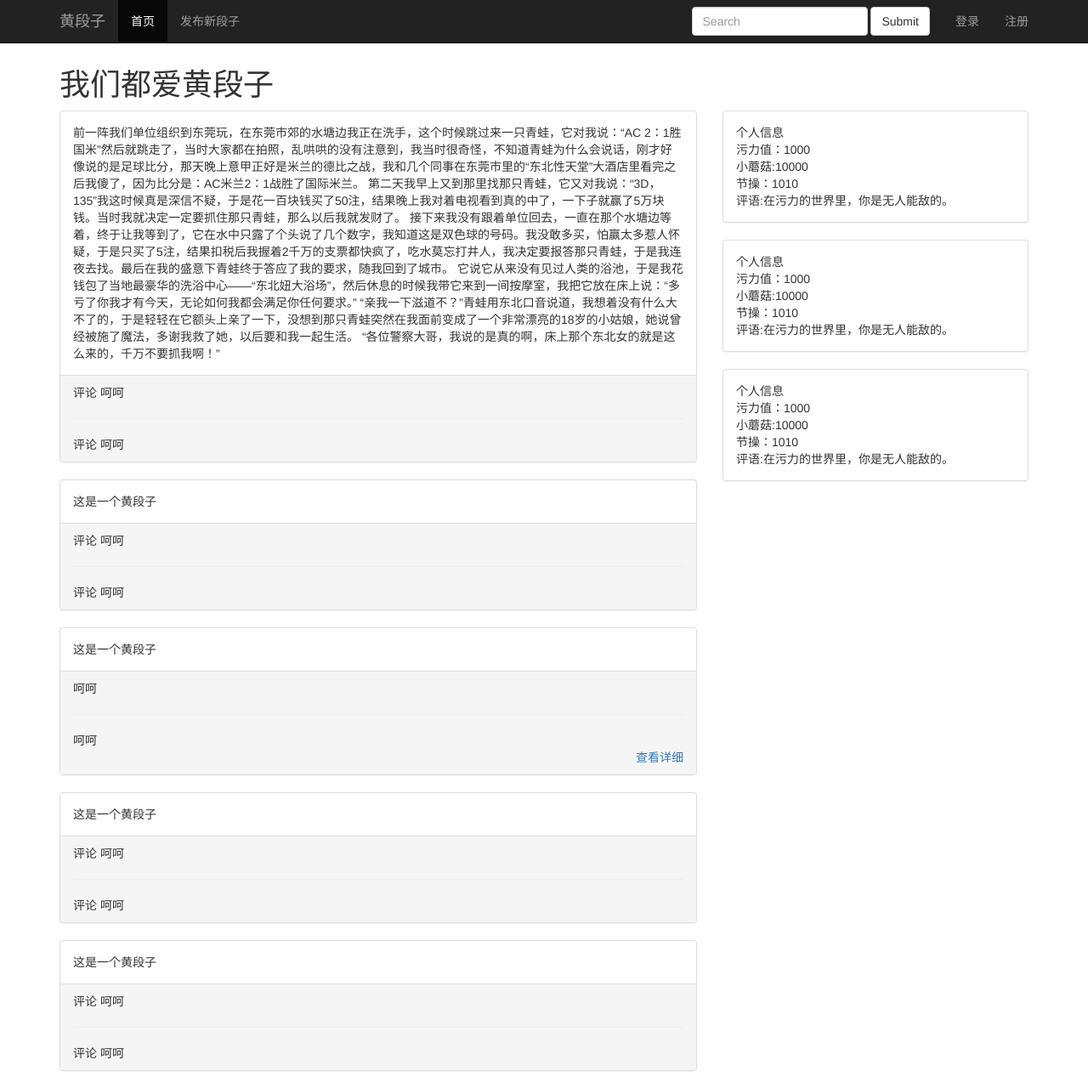
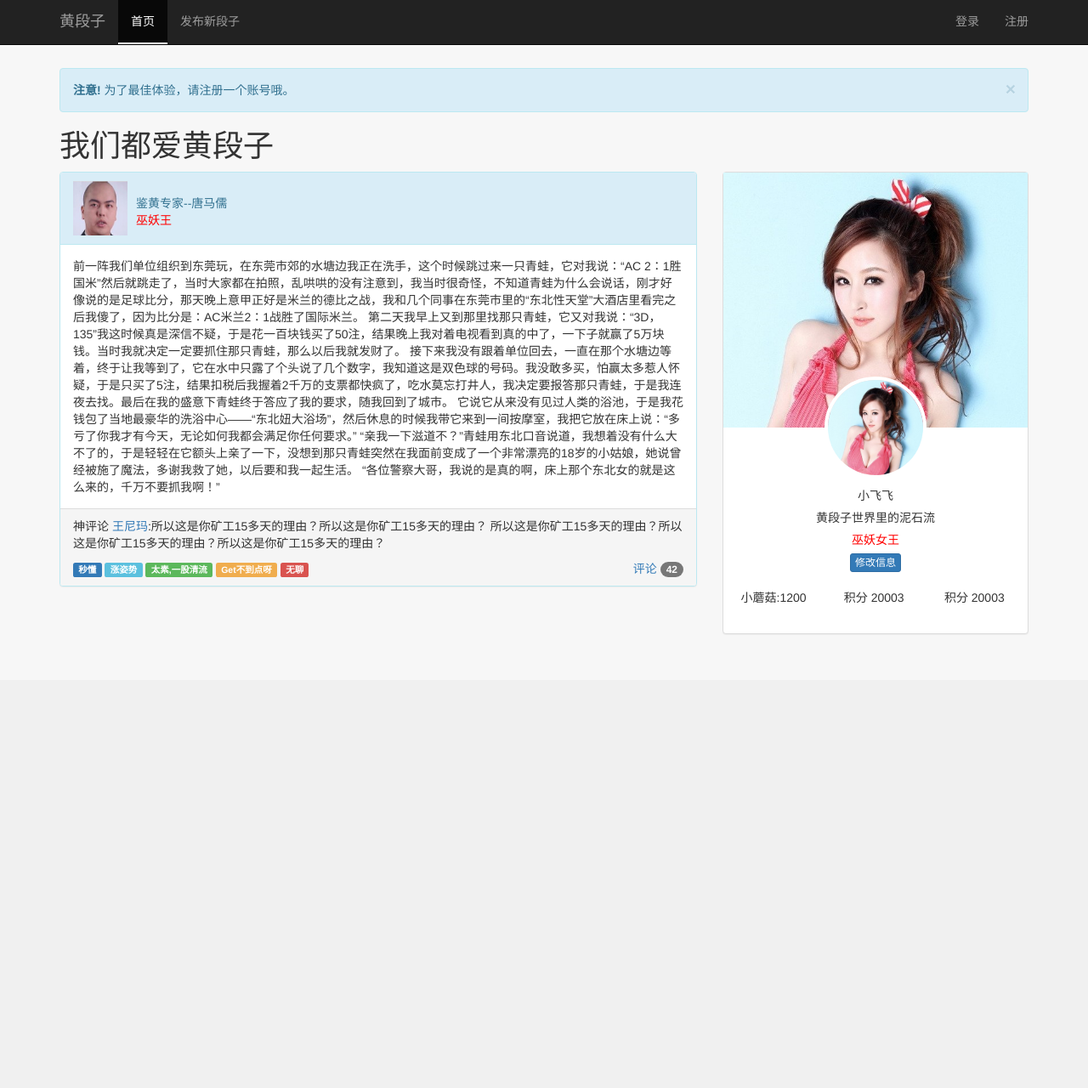
Before and after one commit to neekin/huangduanzi, a Django app: page / in a window 1280 px wide. Shown: the whole page at 85% size. After the commit the page ends 746 px from the top, so only its background shows below. Run offline with Django 4.2, Linux system fonts and the light colour scheme; some libraries are stand-ins or nearby versions.

Commit message:
add html

```diff
--- a/huangduanzi/templates/huangduanzi/index.html
+++ b/huangduanzi/templates/huangduanzi/index.html
@@ -5,6 +5,7 @@
     <meta charset="UTF-8">
     <meta http-equiv="X-UA-Compatible" content="IE=edge">
     <meta name="viewport" content="width=device-width, initial-scale=1">
+    <meta name='keywords' content='带颜色的段子 成人笑话 成人段子'>
     <title>黄段子的宇宙</title>
     <!--[if lt IE 9]>
     <script src="//cdn.bootcss.com/html5shiv/3.7.2/html5shiv.min.js"></script>
@@ -16,7 +17,7 @@
 </head>
 
 <body>
-    <nav class="navbar navbar-static-top navbar-inverse navbar-fixed-top" role="navigation">
+    <nav class="my-nav-style navbar navbar-static-top navbar-inverse navbar-fixed-top" role="navigation">
         <div class="container">
             <!-- Brand and toggle get grouped for better mobile display -->
             <div class="navbar-header">
@@ -38,34 +39,64 @@
                     <li><a href="#">登录</a></li>
                     <li><a href="#">注册</a></li>
                 </ul>
-                <form class="navbar-form navbar-right" role="search">
+                <!--<form class="navbar-form navbar-right" role="search">
                     <div class="form-group">
                         <input type="text" class="form-control" placeholder="Search">
                     </div>
                     <button type="submit" class="btn btn-default">Submit</button>
-                </form>
+                </form>-->
             </div>
             <!-- /.navbar-collapse -->
         </div>
         <!-- /.container-fluid -->
     </nav>
-    <div class="container" style='padding-top:60px;'>
+    <div class="container my-container">
+        <div class="alert alert-info alert-dismissible" role="alert">
+            <button type="button" class="close" data-dismiss="alert"><span aria-hidden="true">&times;</span><span class="sr-only">Close</span></button>
+            <strong>注意!</strong> 为了最佳体验，请注册一个账号哦。
+        </div>
         <h1 class="title">
             我们都爱黄段子
         </h1>
         <div class="row">
             <div class="col-md-8 border">
-                <div class="panel panel-default">
-                    <div class="panel-body">
-                       前一阵我们单位组织到东莞玩，在东莞市郊的水塘边我正在洗手，这个时候跳过来一只青蛙，它对我说：“AC 2：1胜国米”然后就跳走了，当时大家都在拍照，乱哄哄的没有注意到，我当时很奇怪，不知道青蛙为什么会说话，刚才好像说的是足球比分，那天晚上意甲正好是米兰的德比之战，我和几个同事在东莞市里的“东北性天堂”大酒店里看完之后我傻了，因为比分是：AC米兰2：1战胜了国际米兰。 第二天我早上又到那里找那只青蛙，它又对我说：“3D，135”我这时候真是深信不疑，于是花一百块钱买了50注，结果晚上我对着电视看到真的中了，一下子就赢了5万块钱。当时我就决定一定要抓住那只青蛙，那么以后我就发财了。 接下来我没有跟着单位回去，一直在那个水塘边等着，终于让我等到了，它在水中只露了个头说了几个数字，我知道这是双色球的号码。我没敢多买，怕赢太多惹人怀疑，于是只买了5注，结果扣税后我握着2千万的支票都快疯了，吃水莫忘打井人，我决定要报答那只青蛙，于是我连夜去找。最后在我的盛意下青蛙终于答应了我的要求，随我回到了城市。 它说它从来没有见过人类的浴池，于是我花钱包了当地最豪华的洗浴中心――“东北妞大浴场”，然后休息的时候我带它来到一间按摩室，我把它放在床上说：“多亏了你我才有今天，无论如何我都会满足你任何要求。” “亲我一下滋道不？”青蛙用东北口音说道，我想着没有什么大不了的，于是轻轻在它额头上亲了一下，没想到那只青蛙突然在我面前变成了一个非常漂亮的18岁的小姑娘，她说曾经被施了魔法，多谢我救了她，以后要和我一起生活。 “各位警察大哥，我说的是真的啊，床上那个东北女的就是这么来的，千万不要抓我啊！”
+                <div class="panel panel-info">
+                    <div class="panel-heading">
+                        <div class="user-info clearfix">
+                            <img src="{% static 'img/head.jpg' %}" alt="" class="headimg pull-left">
+                            <div class="infotxt pull-left">
+                                <div class="nickname ">鉴黄专家--唐马儒</div>
+                                <div class="level">巫妖王</div>
+                            </div>
+
+                        </div>
+                    </div>
+                    <div class="panel-body ">
+                        前一阵我们单位组织到东莞玩，在东莞市郊的水塘边我正在洗手，这个时候跳过来一只青蛙，它对我说：“AC 2：1胜国米”然后就跳走了，当时大家都在拍照，乱哄哄的没有注意到，我当时很奇怪，不知道青蛙为什么会说话，刚才好像说的是足球比分，那天晚上意甲正好是米兰的德比之战，我和几个同事在东莞市里的“东北性天堂”大酒店里看完之后我傻了，因为比分是：AC米兰2：1战胜了国际米兰。
+                        第二天我早上又到那里找那只青蛙，它又对我说：“3D，135”我这时候真是深信不疑，于是花一百块钱买了50注，结果晚上我对着电视看到真的中了，一下子就赢了5万块钱。当时我就决定一定要抓住那只青蛙，那么以后我就发财了。
+                        接下来我没有跟着单位回去，一直在那个水塘边等着，终于让我等到了，它在水中只露了个头说了几个数字，我知道这是双色球的号码。我没敢多买，怕赢太多惹人怀疑，于是只买了5注，结果扣税后我握着2千万的支票都快疯了，吃水莫忘打井人，我决定要报答那只青蛙，于是我连夜去找。最后在我的盛意下青蛙终于答应了我的要求，随我回到了城市。
+                        它说它从来没有见过人类的浴池，于是我花钱包了当地最豪华的洗浴中心――“东北妞大浴场”，然后休息的时候我带它来到一间按摩室，我把它放在床上说：“多亏了你我才有今天，无论如何我都会满足你任何要求。”
+                        “亲我一下滋道不？”青蛙用东北口音说道，我想着没有什么大不了的，于是轻轻在它额头上亲了一下，没想到那只青蛙突然在我面前变成了一个非常漂亮的18岁的小姑娘，她说曾经被施了魔法，多谢我救了她，以后要和我一起生活。
+                        “各位警察大哥，我说的是真的啊，床上那个东北女的就是这么来的，千万不要抓我啊！”
 
                     </div>
-                    <div class="panel-footer">
-                        评论 呵呵
-                        <hr> 评论 呵呵
+                    <div class="panel-footer  clearfix">
+                        <div class="cmtMain">
+                            神评论 <a href="">王尼玛</a>:所以这是你矿工15多天的理由？所以这是你矿工15多天的理由？ 所以这是你矿工15多天的理由？所以这是你矿工15多天的理由？所以这是你矿工15多天的理由？
+                        </div>
+                        <div class="">
+                            <span class="label label-primary">秒懂</span>
+                            <span class="label label-info">涨姿势</span>
+                            <span class="label label-success">太素,一股清流</span>
+                            <span class="label label-warning">Get不到点呀</span>
+                            <span class="label label-danger">无聊</span>
+                            <a href="#" class="pull-right">评论 <span class="badge">42</span></a>
+
+                        </div>
+
                     </div>
                 </div>
-                <div class="panel panel-default">
+                <!--<div class="panel panel-default">
                     <div class="panel-body">
                         这是一个黄段子
                     </div>
@@ -114,10 +145,43 @@
                         评论 呵呵
                         <hr> 评论 呵呵
                     </div>
-                </div>
+                </div>-->
             </div>
             <div class="col-md-4 border">
                 <div class="panel panel-default">
+                    <div class="panel-body my-info">
+                        <div class="bg-head">
+                            <img src="{% static 'img/myhead.jpg' %}" alt="" class="myheadimg">
+                        </div>
+                        <div class="my-user-info">
+                            <div class="nickname">
+                                小飞飞
+                            </div>
+                            <div class="slogan">
+                                黄段子世界里的泥石流
+                            </div>
+                            <div class="level">
+                                巫妖女王
+                            </div>
+                            <button class="btn btn-primary btn-lg btn-xs">
+                                修改信息
+                            </button>
+                            <div class="clearfix more">
+                                <div class="mogu pull-left">
+                                    小蘑菇:1200
+                                </div>
+                                <div class="jifen pull-left">
+                                   积分 20003
+                                </div>
+                                <div class="jifen pull-left">
+                                   积分 20003
+                                </div>
+                            </div>
+                        </div>
+
+                    </div>
+                </div>
+                <!--<div class="panel panel-default">
                     <div class="panel-body">
                         个人信息
                         <br> 污力值：1000
@@ -134,16 +198,7 @@
                         <br> 节操：1010
                         <br> 评语:在污力的世界里，你是无人能敌的。
                     </div>
-                </div>
-                <div class="panel panel-default">
-                    <div class="panel-body">
-                        个人信息
-                        <br> 污力值：1000
-                        <br> 小蘑菇:10000
-                        <br> 节操：1010
-                        <br> 评语:在污力的世界里，你是无人能敌的。
-                    </div>
-                </div>
+                </div>-->
             </div>
         </div>
     </div>
--- a/static/css/style.css
+++ b/static/css/style.css
@@ -0,0 +1,65 @@
+body {
+    background: #f7f7f7;
+}
+.navbar-inverse .navbar-nav>.active>a,
+.navbar-inverse .navbar-nav>.active>a:hover,
+.navbar-inverse .navbar-nav>.active>a:focus {
+    border-bottom: 2px solid #fff;
+}
+.my-container {
+    padding-top: 80px;
+}
+
+.headimg{
+    height:64px;
+    width: 64px;
+}
+.infotxt{
+    height:64px;
+   padding-top:16px;
+   padding-left:10px;
+}
+.level{
+    color:red;
+}
+.cmtMain{
+  padding-bottom: 10px;
+}
+.bg-head{
+    height:300px;
+    background-image: url(../img/myhead.jpg);
+    background-repeat: no-repeat;
+    /*background-size: 100%;*/
+    position: relative;
+    background-size:cover;
+}
+.myheadimg{
+    height:120px;
+    width: 120px;
+    border-radius: 50%;
+    position: absolute;
+    bottom:-60px;
+    left:50%;
+    margin-left:-60px;
+    border:4px solid #fff;
+}
+.my-info{
+  padding: 0;
+  min-height:400px;
+}
+.my-user-info{
+   margin-top:70px;
+   text-align: center;
+}
+.my-user-info div{
+    margin-bottom:6px;
+}
+.my-user-info .more{
+    /*position: absolute;
+    bottom:0;*/
+    margin-top:20px;
+}
+.my-user-info .more div{
+    width: 33%;
+    height:40px;
+}
```
Also changed, not shown: static/img/head.jpg (added), static/img/myhead.jpg (added).
